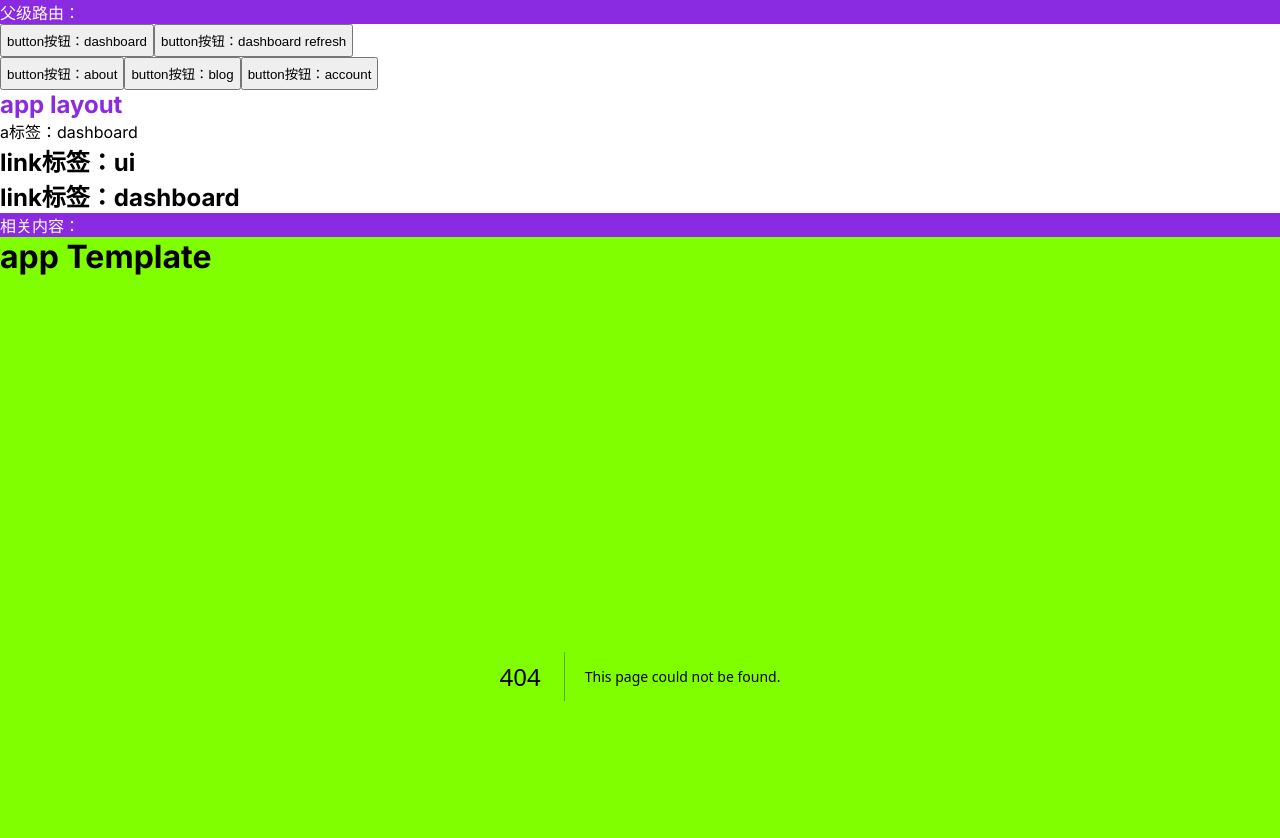
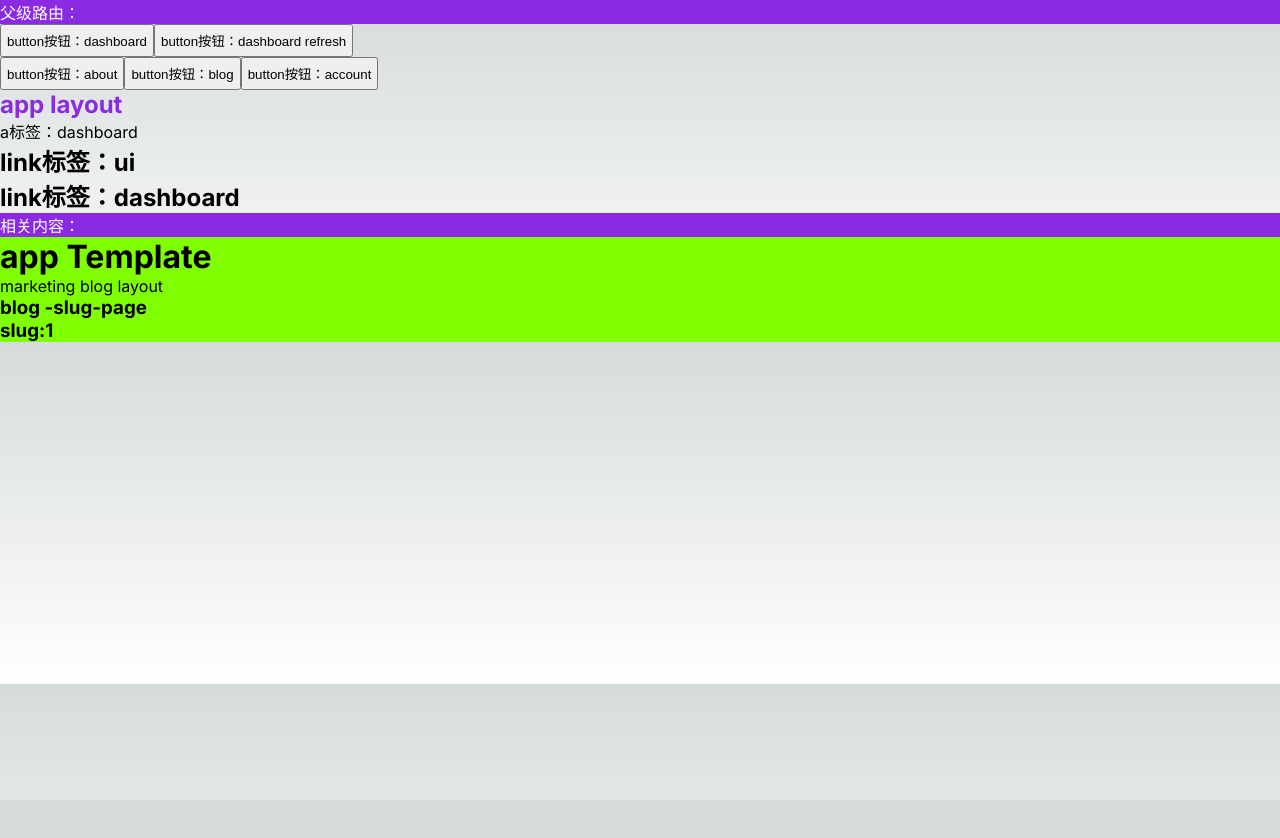
Before and after one commit to linround/next_test, a Next.js app: page /blog/1 in a window 1280 px wide. Before the commit this address had no page. Shown: the top 838 px of the page. After the commit the page ends 800 px from the top, so only its background shows below. Built offline with nearby package versions, Linux system fonts and the light colour scheme.

Commit message:
feature:route module

```diff
--- /dev/null
+++ b/app/(marketing)/blog/[slug]/page.tsx
@@ -0,0 +1,15 @@
+import React from "react";
+interface IParams {
+  params: { slug:string }
+}
+export default function page(prop:React.PropsWithChildren<IParams>){
+  const {params} = prop
+  const {slug} = params
+  console.log('prop',prop)
+  return (
+    <h3>
+      blog -slug-page
+      <p>slug:{slug}</p>
+    </h3>
+  )
+}
--- a/app/ui/page.tsx
+++ b/app/ui/page.tsx
@@ -1,7 +1,7 @@
 export default function Page(){
   return (
     <div>
-      ui
+      ui page
     </div>
   )
 }
```
